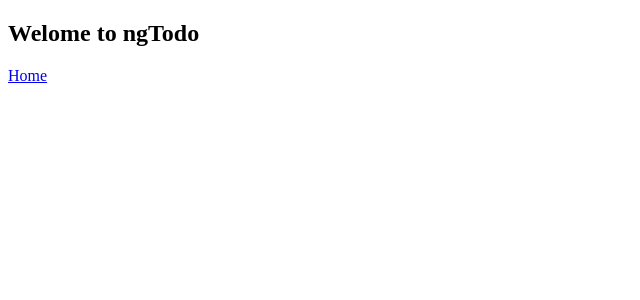
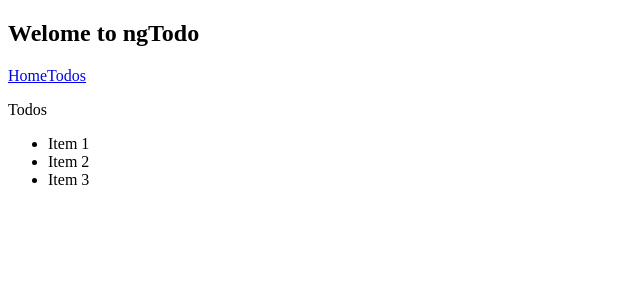
Before and after one commit to JeffACate/ngTodoApp, an Angular app in the folder client/: page /todos in a window 1280 px wide. Before the commit this address led to /. Shown: the top 300 px of the page, without its empty margins (0-640 px from the left). Built offline with nearby package versions, Linux system fonts and the light colour scheme.

Commit message:
feat: Nav routes added.

```diff
--- a/client/src/app/app-routing.module.ts
+++ b/client/src/app/app-routing.module.ts
@@ -1,8 +1,10 @@
 import { NgModule } from '@angular/core';
 import { RouterModule, Routes } from '@angular/router';
+import { TodoComponent } from "./todo/todo.component";
 
 const routes: Routes = [
-  { path: '**', redirectTo: '/'}
+  { path: '', redirectTo: '/', pathMatch: 'full'},
+  { path: 'todos', component: TodoComponent },
 ];
 
 @NgModule({
--- a/client/src/app/app.component.html
+++ b/client/src/app/app.component.html
@@ -1,5 +1,6 @@
 <H2>Welome to ngTodo</H2>
-<div>
-    <span><a href="/">Home</a></span>
-</div>
+<nav>
+    <span><a routerLink="/">Home</a></span>
+    <span><a routerLink="/todos">Todos</a></span>
+</nav>
 <router-outlet></router-outlet>
--- a/client/src/app/app.module.ts
+++ b/client/src/app/app.module.ts
@@ -3,10 +3,12 @@ import { BrowserModule } from '@angular/platform-browser';
 
 import { AppRoutingModule } from './app-routing.module';
 import { AppComponent } from './app.component';
+import { TodoComponent } from './todo/todo.component';
 
 @NgModule({
   declarations: [
-    AppComponent
+    AppComponent,
+    TodoComponent
   ],
   imports: [
     BrowserModule,
--- /dev/null
+++ b/client/src/app/todo/todo.component.html
@@ -0,0 +1,14 @@
+<div>
+    <p>Todos</p>
+    <ul>
+        <li>
+            Item 1
+        </li>
+        <li>
+            Item 2
+        </li>
+        <li>
+            Item 3
+        </li>
+    </ul>
+</div>
```
Also changed, not shown: client/src/app/todo/todo.component.ts (added, +9 -0 lines), client/src/app/todo/todo.component.css (added), 1 other file (tests, documents, lock files or other folders).
